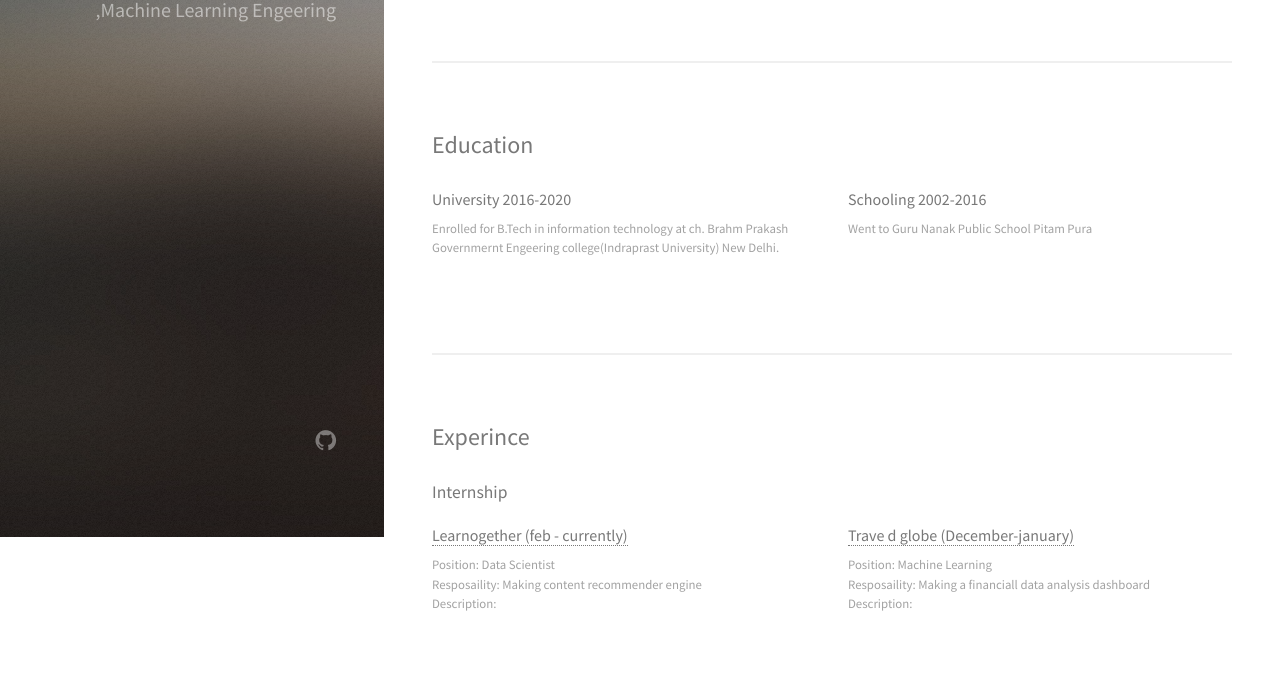
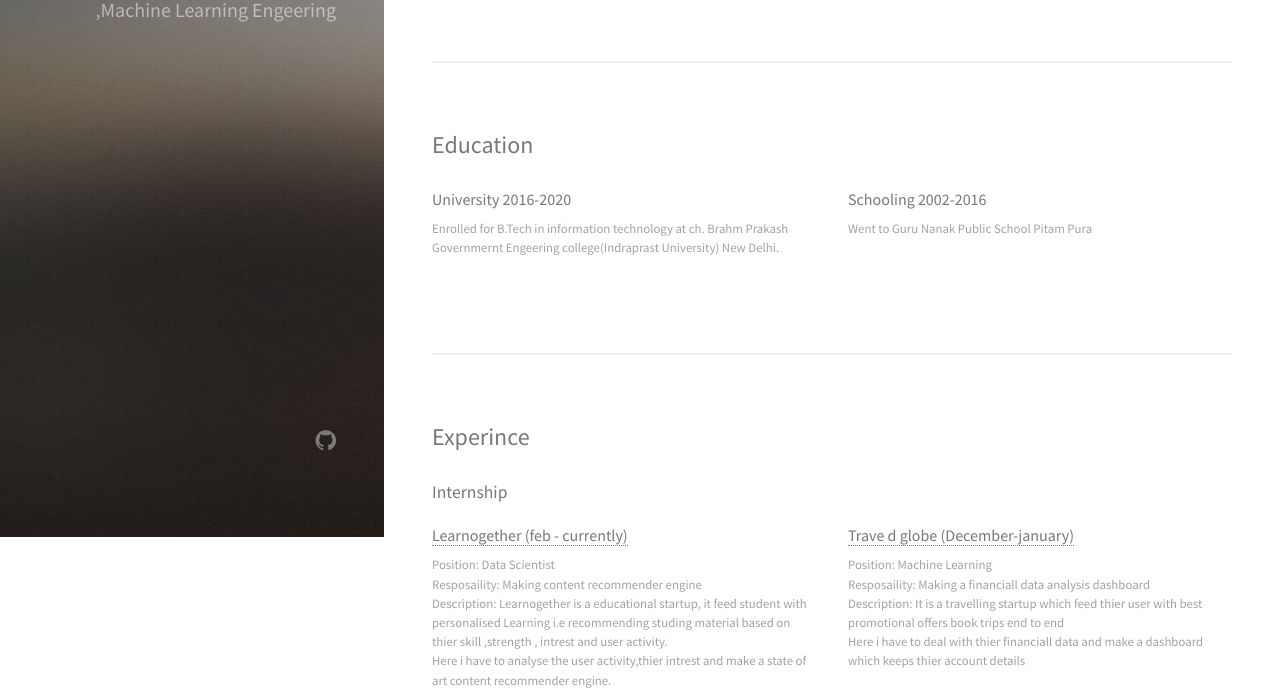
Before and after one commit to dhruv-karan/dhruv-karan.github.io, a plain HTML site: page index.html in a window 1280 px wide. Shown: the part 263-953 px from the top of the page. Drawn offline with Linux system fonts and the light colour scheme.

Commit message:
intership done

```diff
--- a/index.html
+++ b/index.html
@@ -99,14 +99,18 @@
 								<h3><a href="https://www.learnogether.com/" >Learnogether (feb - currently)</a></h3>
 								<p>Position: Data Scientist</p>
 								<p>Resposaility: Making content recommender engine</p>
-								<p>Description:  </p>
+								<p>Description: Learnogether is a educational startup, it feed student with personalised Learning i.e recommending studing material based on thier skill
+								,strength , intrest and user activity.</p>
+								<p> Here i have to analyse the user activity,thier intrest and make a state of art content recommender engine.</p>
+								<p>Other things lies under NDA</p>
 							</article>
 							<article class="6u$ 12u$(xsmall) work-item">
 								<!-- <a href="images/fulls/02.jpg" class="image fit thumb"><img src="images/thumbs/02.jpg" alt="" /></a> -->
 								<h3><a href="https://internshala.com/student/certificate/17298655/2A80DBF5-AE7A-ACAE-A4ED-FF3313ED25F3" >Trave d globe (December-january)</a> </h3>
 								<p>Position: Machine Learning</p>
 								<p>Resposaility: Making a financiall data analysis dashboard</p>
-								<p>Description: </p>
+								<p>Description: It is a travelling startup which feed thier user with best promotional offers book trips end to end </p>
+								<p> Here i have to deal with thier financiall data and make a dashboard which keeps thier account  details</p>
 							</article>
 							<!-- <article class="6u 12u$(xsmall) work-item">
 								<a href="images/fulls/03.jpg" class="image fit thumb"><img src="images/thumbs/03.jpg" alt="" /></a>
```
